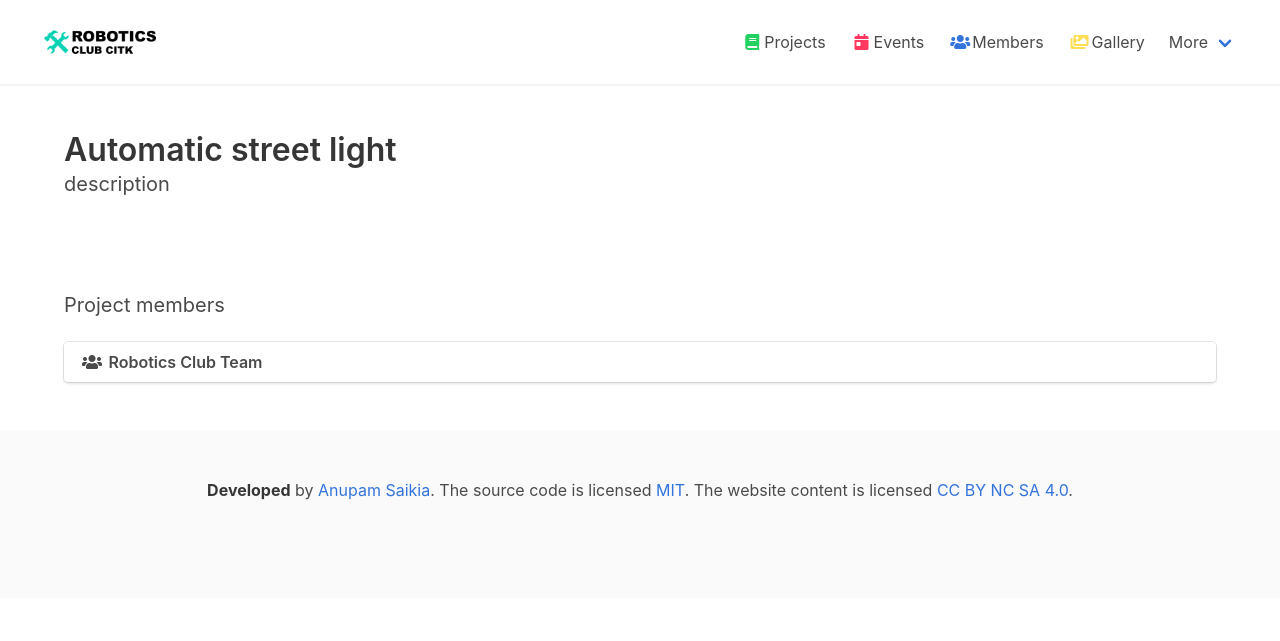
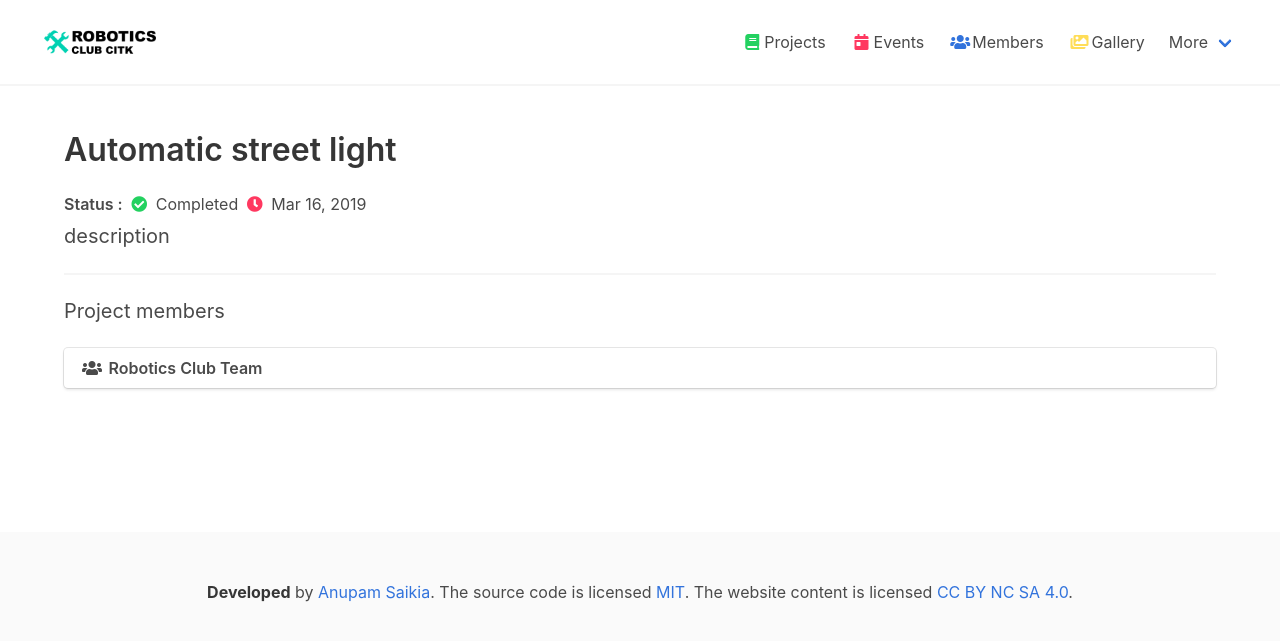
Before and after one commit to robotics-club-citk/robotics-club-citk.github.io, a Jekyll site: the page built from _projects/AutomaticStreetLight.md, in a window 1280 px wide. Shown: the top 641 px of the page. Built offline with Jekyll 4.4.1, drawn with Linux system fonts in a browser that asks for light colours.

Commit message:
ui changes

```diff
--- a/_layouts/project.html
+++ b/_layouts/project.html
@@ -6,14 +6,23 @@ layout: default
 <div class="section">
     <div class="container">
       <h1 class="title">{{ page.title }}</h1>
+      <p style="margin-bottom: 8px">
+        <span class="has-text-weight-semibold">Status :</span>
+        {% if page.status == 'completed' %}
+        <span class="icon has-text-success"><i class="fa fa-check-circle"></i></span>
+        {% else %}
+        <span class="icon has-text-link"><i class="fa fa-sync-alt"></i></span>
+        {% endif %}
+        {{ page.status | capitalize }}
+
+        {% if page.date %}
+        <span class="icon has-text-danger"><i class="fa fa-clock"></i></span>
+        {{ page.date | date: '%b %d, %Y' }}
+        {% endif %}
+      </p>
       <h3 class="subtitle">{{ page.description }}</h3>
-    </div>
-  </div>
-
-  <!--User Details-->
-  <section class="section">
-    <div class="container">
-      <h1 class="subtitle">Project members</h1>
+      <hr>
+      <h3 class="subtitle">Project members</h3>
       <ul class="list">
       {% for member-username in page.member-usernames %}
         {% if member-username == 'club' %}
@@ -46,4 +55,11 @@ layout: default
       {% endfor %}
       </ul>
     </div>
+  </div>
+
+  <!--User Details-->
+  <section class="section">
+    <div class="container">
+
+    </div>
   </section>
```
